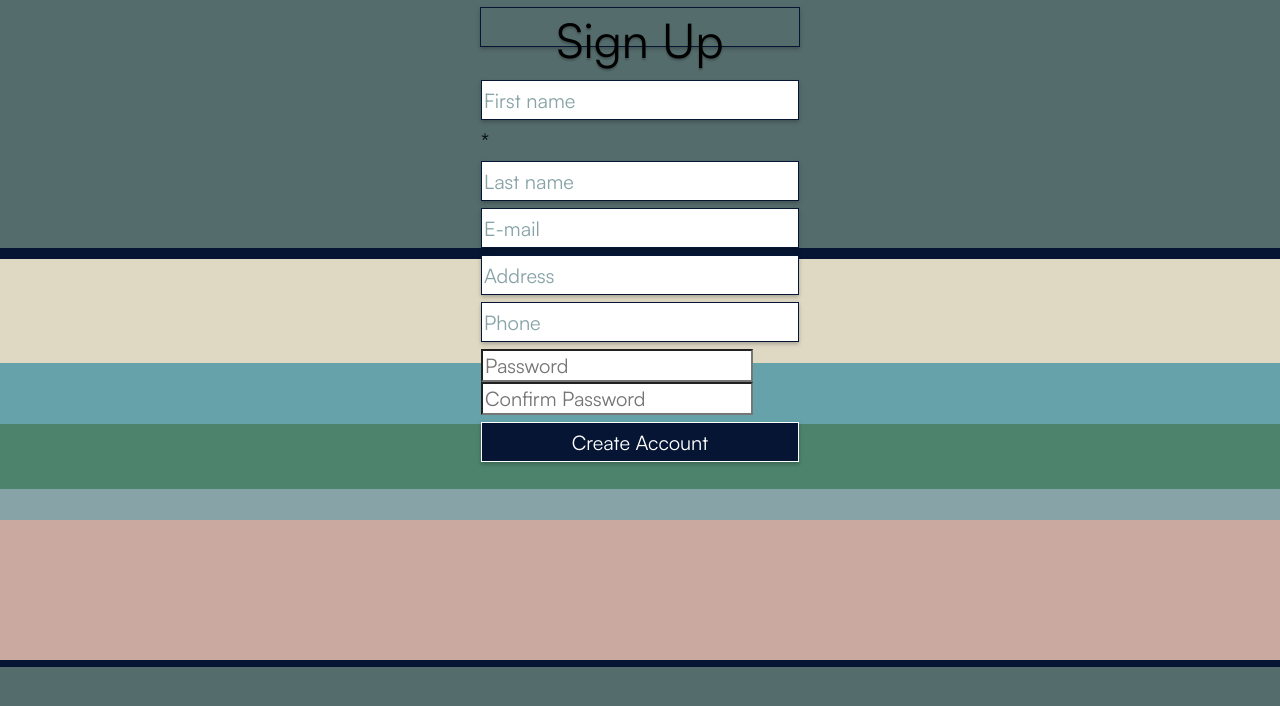
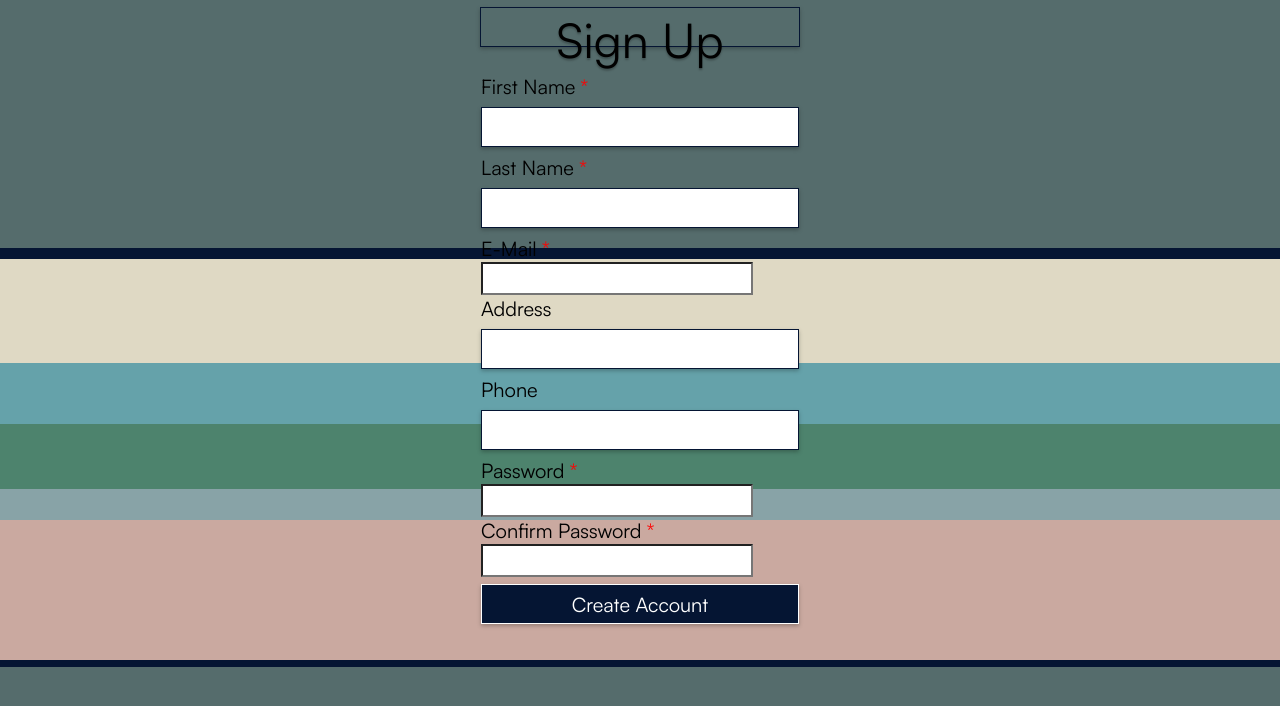
Before and after one commit to coding-bootcamps-eu/final-project-2024-01-herding-cats, a Vue app: page /SignUp in a window 1280 px wide. Shown: the top 706 px of the page. Built offline with nearby package versions, Linux system fonts and the light colour scheme.

Commit message:
feat: vorläufiges SignUp View

```diff
--- a/src/views/SignUp.vue
+++ b/src/views/SignUp.vue
@@ -3,14 +3,26 @@
     <h1>Sign Up</h1>
 
     <form>
-      <input type="text" placeholder="First name" v-model="firstname" />
-      <span class="asterisk">*</span>
-      <input type="text" placeholder="Last name" v-model="lastname" />
-      <input type="text" placeholder="E-mail" v-model="email" />
-      <input type="text" placeholder="Address" v-model="address" />
-      <input type="text" placeholder="Phone" v-model="phone" />
-      <input type="password" placeholder="Password" v-model="password" />
-      <input type="password" placeholder="Confirm Password" v-model="confirmPassword" />
+      <label class="required">First Name</label>
+      <input type="text" />
+
+      <label class="required">Last Name</label>
+      <input type="text" />
+
+      <label class="required">E-Mail</label>
+      <input type="email" />
+
+      <label>Address</label>
+      <input type="text" />
+
+      <label>Phone</label>
+      <input type="text" />
+
+      <label class="required">Password</label>
+      <input type="password" />
+
+      <label class="required">Confirm Password</label>
+      <input type="password" />
     </form>
     <button @click="createAccount">Create Account</button>
   </div>
@@ -30,11 +42,7 @@ export default {
     }
   },
   methods: {
-    createAccount() {
-      // Implement your account creation logic here
-      // You can access form data using this.name, this.email, etc.
-      // Validate form data and perform necessary actions
-    }
+    createAccount() {}
   }
 }
 </script>
```
